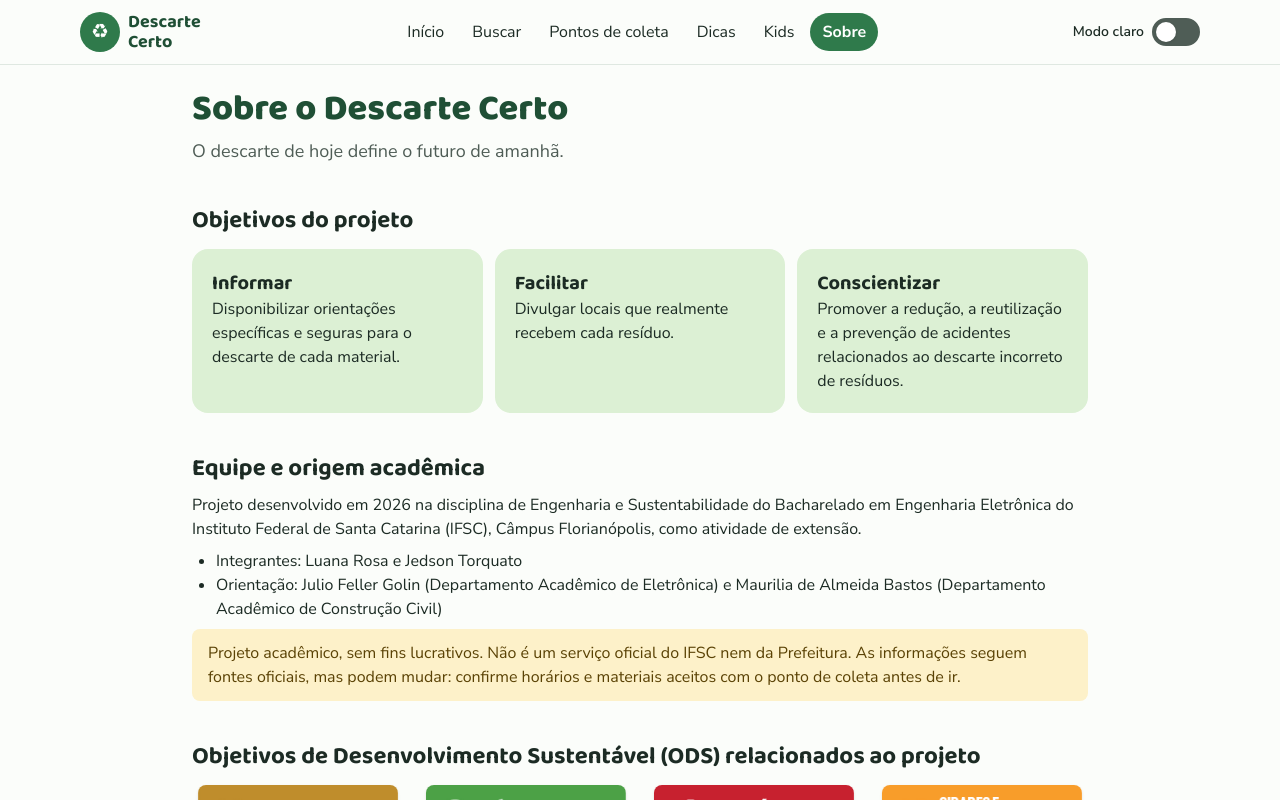
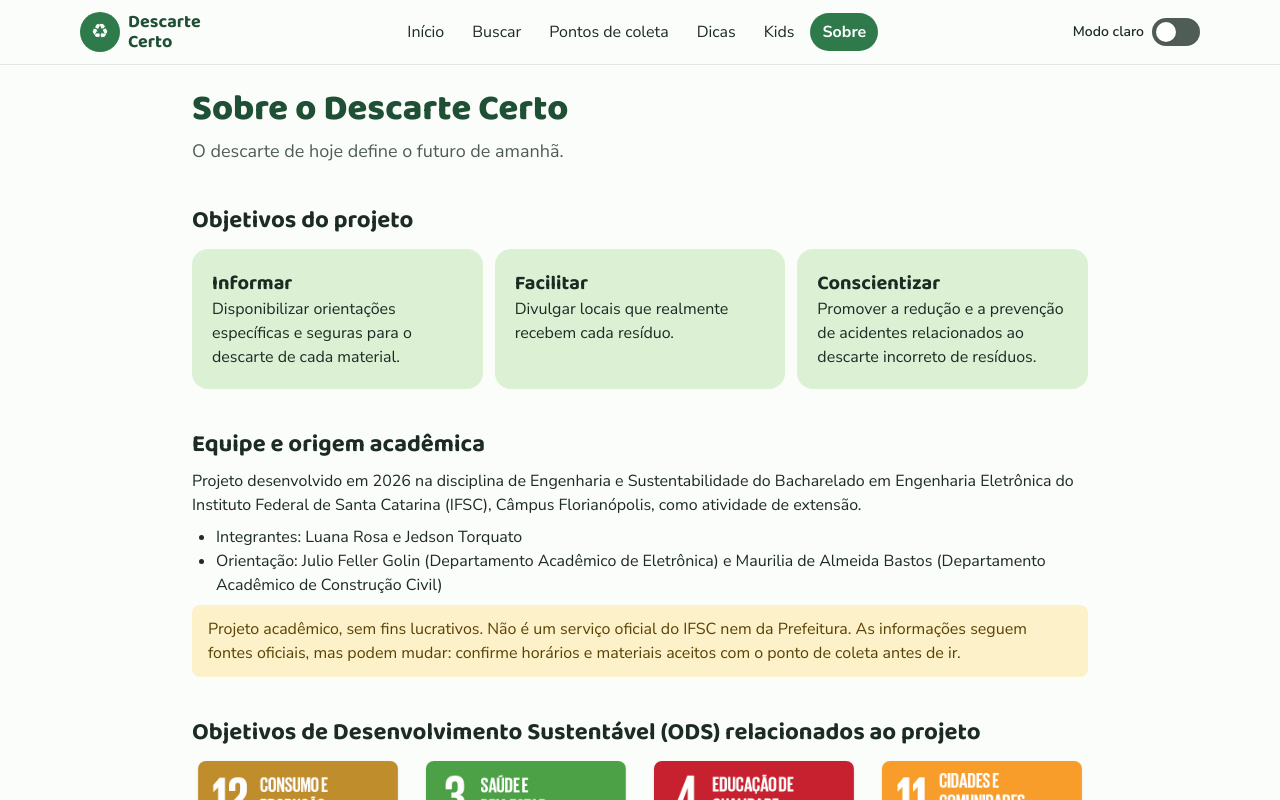
Before and after one commit to byLuanaRosa/descarte-certo, a Next.js app: page /sobre in a window 1280 px wide. Shown: the top 800 px of the page. Built offline with nearby package versions, Linux system fonts and the light colour scheme.

Commit message:
docs(sobre): ajusta texto do objetivo Conscientizar
Co-Authored-By: Claude Opus 5.5 <noreply@anthropic.com>

```diff
--- a/app/sobre/page.tsx
+++ b/app/sobre/page.tsx
@@ -8,7 +8,7 @@ export const metadata: Metadata = { title: "Sobre o Descarte Certo" };
 const objetivos = [
   { titulo: "Informar", texto: "Disponibilizar orientações específicas e seguras para o descarte de cada material." },
   { titulo: "Facilitar", texto: "Divulgar locais que realmente recebem cada resíduo." },
-  { titulo: "Conscientizar", texto: "Promover a redução, a reutilização e a prevenção de acidentes relacionados ao descarte incorreto de resíduos." },
+  { titulo: "Conscientizar", texto: "Promover a redução e a prevenção de acidentes relacionados ao descarte incorreto de resíduos." },
 ];
 
 const ods = [
```
